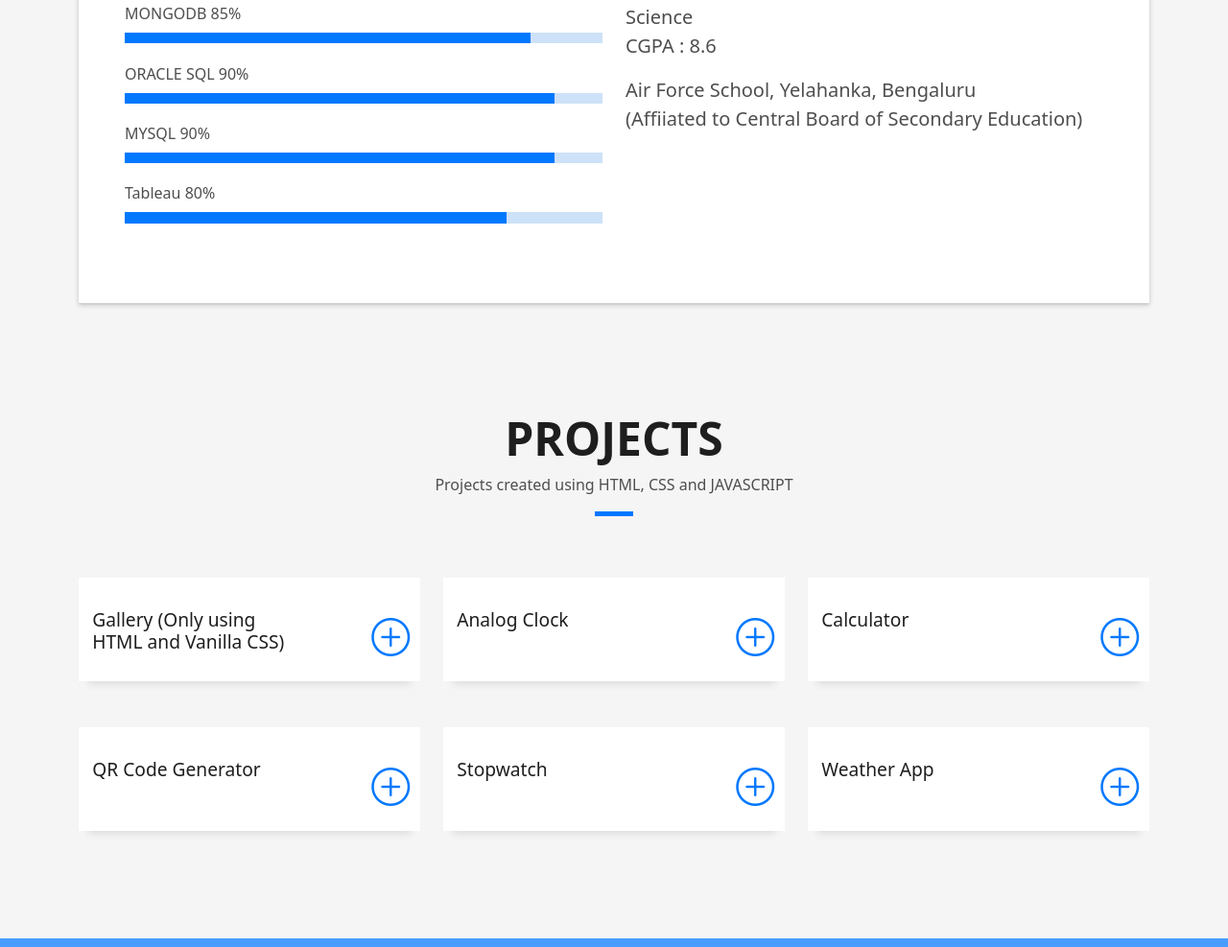
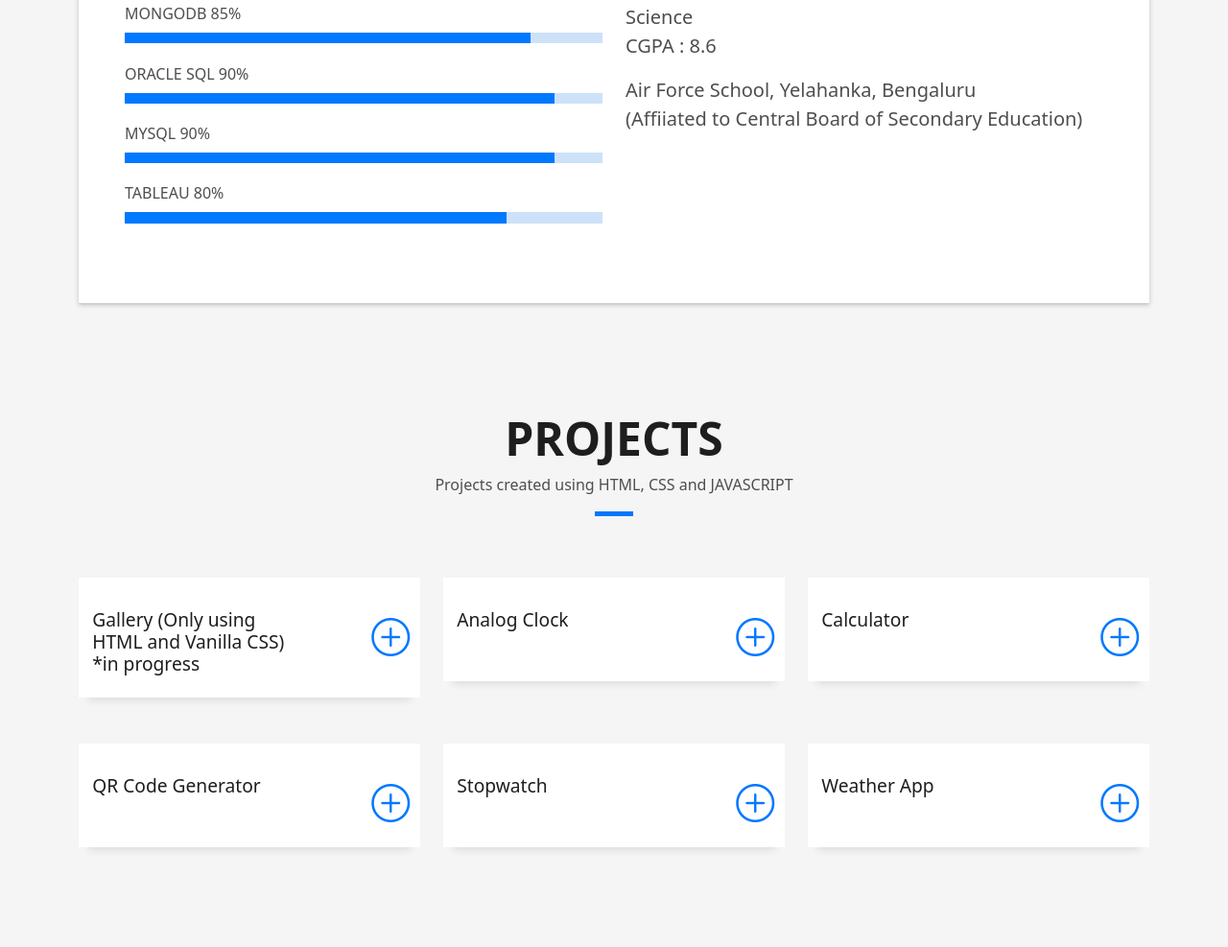
Before and after one commit to gopalKrishna1109/Portfolio, a plain HTML site: page index.html in a window 1280 px wide. Shown: the part 1730-2717 px from the top of the page at 96% size. Drawn offline with Linux system fonts and the light colour scheme.

Commit message:
Did minute changes

```diff
--- a/index.html
+++ b/index.html
@@ -132,7 +132,7 @@
                     <div class="progress">
                       <div class="progress-bar" role="progressbar" style="width: 90%" aria-valuenow="90" aria-valuemin="0" aria-valuemax="100"></div>
                     </div>
-                    <span>Tableau</span> <span class="pull-right">80%</span>
+                    <span>TABLEAU</span> <span class="pull-right">80%</span>
                     <div class="progress">
                       <div class="progress-bar" role="progressbar" style="width: 80%" aria-valuenow="90" aria-valuemin="0" aria-valuemax="100"></div>
                     </div>
@@ -226,7 +226,7 @@
               <div class="work-content">
                 <div class="row">
                   <div class="col-sm-8">
-                    <h2 class="w-title">Gallery (Only using HTML and Vanilla CSS)</h2>
+                    <h2 class="w-title">Gallery (Only using HTML and Vanilla CSS) *in progress</h2>
                   </div>
                   <div class="col-sm-4">
                     <div class="w-like">
```
